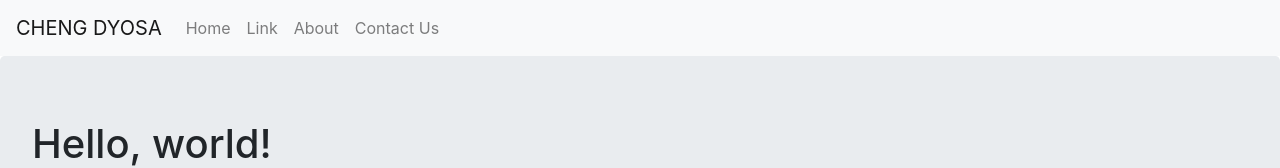
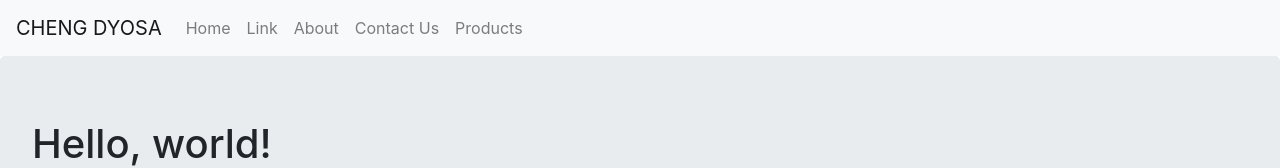
Before and after one commit to rgegajo/s01-portfolio, a React (Create React App) app: page / in a window 1280 px wide. Shown: the top 168 px of the page. Built offline with nearby package versions, Linux system fonts and the light colour scheme.

Commit message:
#8 Added new link Products

```diff
--- a/src/components/Navbar.js
+++ b/src/components/Navbar.js
@@ -12,6 +12,7 @@ export default function AppNavbar() {
                 <Nav.Link href="#link">Link</Nav.Link>
                 <Nav.Link href="#link">About</Nav.Link>
                 <Nav.Link href="#link">Contact Us</Nav.Link>
+                <Nav.Link href="#link">Products</Nav.Link>
             </Nav>
         </Navbar>
     )
```
